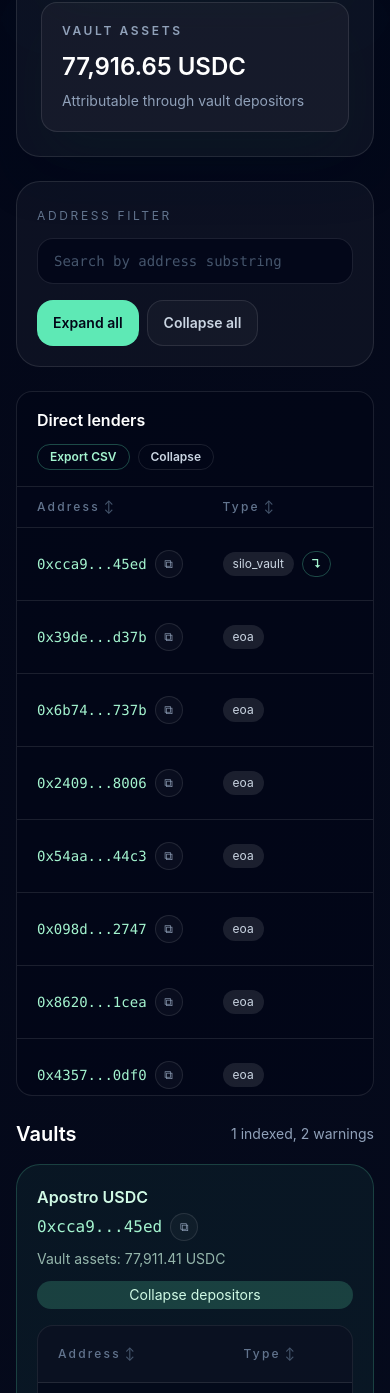
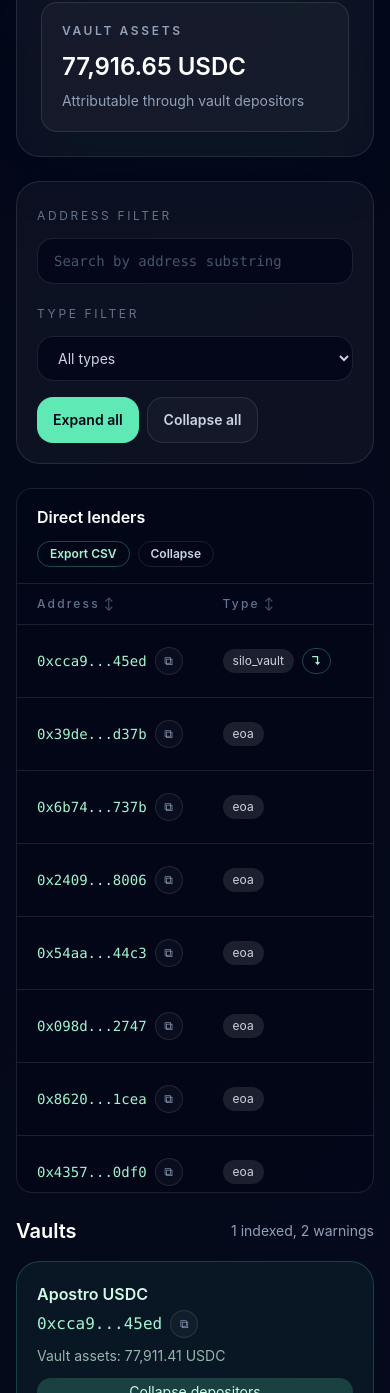
Before and after one commit to silo-finance/lenders-snapshot, a React (Vite) app: page / in a window 390 px wide. Shown: the part 1236-2629 px from the top of the page. Built offline with nearby package versions, Linux system fonts and the light colour scheme.

Commit message:
Add address type filter
Co-authored-by: DZariusz <DZariusz@users.noreply.github.com>

```diff
--- a/src/App.tsx
+++ b/src/App.tsx
@@ -358,6 +358,7 @@ function DepositorTable({
   vaultAddress,
   sortState,
   addressFilter,
+  addressTypeFilter,
   rewardPlan,
   onSort,
 }: {
@@ -367,11 +368,16 @@ function DepositorTable({
   vaultAddress: string;
   sortState: TableSortState;
   addressFilter: string;
+  addressTypeFilter: string;
   rewardPlan: RewardPlan | null;
   onSort: (key: TableSortKey) => void;
 }) {
   const needle = addressFilter.trim().toLowerCase();
-  const visibleRows = needle ? rows.filter((row) => row.address.toLowerCase().includes(needle)) : rows;
+  const visibleRows = rows.filter((row) => {
+    const addressMatches = needle ? row.address.toLowerCase().includes(needle) : true;
+    const typeMatches = addressTypeFilter === "all" || row.addressType === addressTypeFilter;
+    return addressMatches && typeMatches;
+  });
   const filteredRows = sortDepositors(visibleRows, sortState);
 
   if (filteredRows.length === 0) {
@@ -531,6 +537,7 @@ function VaultCard({
   expanded,
   onToggle,
   addressFilter,
+  addressTypeFilter,
   rewardPlan,
 }: {
   chain: string;
@@ -539,6 +546,7 @@ function VaultCard({
   expanded: boolean;
   onToggle: () => void;
   addressFilter: string;
+  addressTypeFilter: string;
   rewardPlan: RewardPlan | null;
 }) {
   const [depositorSort, setDepositorSort] = useState<TableSortState>({ key: "assets", direction: "desc" });
@@ -597,6 +605,7 @@ function VaultCard({
         <div className="mt-4">
           <DepositorTable
             addressFilter={addressFilter}
+            addressTypeFilter={addressTypeFilter}
             chain={chain}
             rewardPlan={rewardPlan}
             rows={vault.depositors}
@@ -620,6 +629,7 @@ export default function App() {
   const [selectedChainName, setSelectedChainName] = useState(initialChain.chain);
   const [selectedSiloAddress, setSelectedSiloAddress] = useState(initialChain.silos[0]?.address ?? "");
   const [addressFilter, setAddressFilter] = useState("");
+  const [addressTypeFilter, setAddressTypeFilter] = useState("all");
   const [directSort, setDirectSort] = useState<TableSortState>({ key: "assets", direction: "desc" });
   const [directExpanded, setDirectExpanded] = useState(true);
   const [expandedVaults, setExpandedVaults] = useState<Record<string, boolean>>({});
@@ -628,13 +638,23 @@ export default function App() {
   const selectedChain = chains.find((chain) => chain.chain === selectedChainName) ?? initialChain;
   const selectedSilo = selectedChain.silos.find((silo) => silo.address === selectedSiloAddress) ?? selectedChain.silos[0];
   const allSilos = chains.flatMap((chain) => chain.silos);
+  const addressTypes = selectedSilo
+    ? Array.from(
+        new Set([
+          ...selectedSilo.directLenders.map((lender) => lender.addressType),
+          ...selectedSilo.vaults.flatMap((vault) => vault.depositors.map((depositor) => depositor.addressType)),
+        ]),
+      ).sort((a, b) => a.localeCompare(b))
+    : [];
 
   const lenderNeedle = addressFilter.trim().toLowerCase();
-  const filterActive = lenderNeedle.length > 0;
+  const typeMatches = (addressType: string) => addressTypeFilter === "all" || addressType === addressTypeFilter;
+  const filterActive = lenderNeedle.length > 0 || addressTypeFilter !== "all";
   const filteredLenders = selectedSilo
-    ? lenderNeedle
-      ? selectedSilo.directLenders.filter((lender) => lender.address.toLowerCase().includes(lenderNeedle))
-      : selectedSilo.directLenders
+    ? selectedSilo.directLenders.filter((lender) => {
+        const addressMatches = lenderNeedle ? lender.address.toLowerCase().includes(lenderNeedle) : true;
+        return addressMatches && typeMatches(lender.addressType);
+      })
     : [];
   const visibleLenders = selectedSilo ? sortDirectLenders(filteredLenders, directSort) : [];
   const visibleVaults = selectedSilo
@@ -645,7 +665,10 @@ export default function App() {
         if (isVaultWarning(vault)) {
           return false;
         }
-        return vault.depositors.some((depositor) => depositor.address.toLowerCase().includes(lenderNeedle));
+        return vault.depositors.some((depositor) => {
+          const addressMatches = lenderNeedle ? depositor.address.toLowerCase().includes(lenderNeedle) : true;
+          return addressMatches && typeMatches(depositor.addressType);
+        });
       })
     : [];
 
@@ -659,6 +682,7 @@ export default function App() {
   function selectChain(chain: ChainSnapshot) {
     setSelectedChainName(chain.chain);
     setSelectedSiloAddress(chain.silos[0]?.address ?? "");
+    setAddressTypeFilter("all");
     setDirectExpanded(true);
     setExpandedVaults({});
     setRewardInput("");
@@ -747,6 +771,7 @@ export default function App() {
                         tabIndex={0}
                         onClick={() => {
                           setSelectedSiloAddress(silo.address);
+                          setAddressTypeFilter("all");
                           setDirectExpanded(true);
                           setExpandedVaults({});
                           setRewardInput("");
@@ -755,6 +780,7 @@ export default function App() {
                           if (event.key === "Enter" || event.key === " ") {
                             event.preventDefault();
                             setSelectedSiloAddress(silo.address);
+                            setAddressTypeFilter("all");
                             setDirectExpanded(true);
                             setExpandedVaults({});
                             setRewardInput("");
@@ -886,7 +912,7 @@ export default function App() {
               </div>
             </div>
 
-            <div className="grid gap-4 rounded-3xl border border-white/10 bg-white/[0.04] p-5 lg:grid-cols-[minmax(0,2fr)_auto] lg:items-end">
+            <div className="grid gap-4 rounded-3xl border border-white/10 bg-white/[0.04] p-5 lg:grid-cols-[minmax(0,1.5fr)_minmax(12rem,0.7fr)_auto] lg:items-end">
               <div className="min-w-0">
                 <label className="text-xs uppercase tracking-[0.22em] text-slate-500" htmlFor="filter">
                   Address filter
@@ -898,6 +924,24 @@ export default function App() {
                   value={addressFilter}
                   onChange={(event) => setAddressFilter(event.target.value)}
                 />
+              </div>
+              <div className="min-w-0">
+                <label className="text-xs uppercase tracking-[0.22em] text-slate-500" htmlFor="type-filter">
+                  Type filter
+                </label>
+                <select
+                  id="type-filter"
+                  className="mt-3 w-full rounded-2xl border border-white/10 bg-slate-950/80 px-4 py-3 text-sm text-slate-300 outline-none"
+                  value={addressTypeFilter}
+                  onChange={(event) => setAddressTypeFilter(event.target.value)}
+                >
+                  <option value="all">All types</option>
+                  {addressTypes.map((type) => (
+                    <option key={type} value={type}>
+                      {type}
+                    </option>
+                  ))}
+                </select>
               </div>
               <div className="flex flex-wrap gap-2 lg:justify-end">
                 <button
@@ -963,6 +1007,7 @@ export default function App() {
                     <VaultCard
                       key={vault.address}
                       addressFilter={addressFilter}
+                      addressTypeFilter={addressTypeFilter}
                       chain={selectedChain.chain}
                       expanded={expandedVaults[vault.address] ?? index < DEFAULT_EXPANDED_LIMIT}
                       silo={selectedSilo}
```
